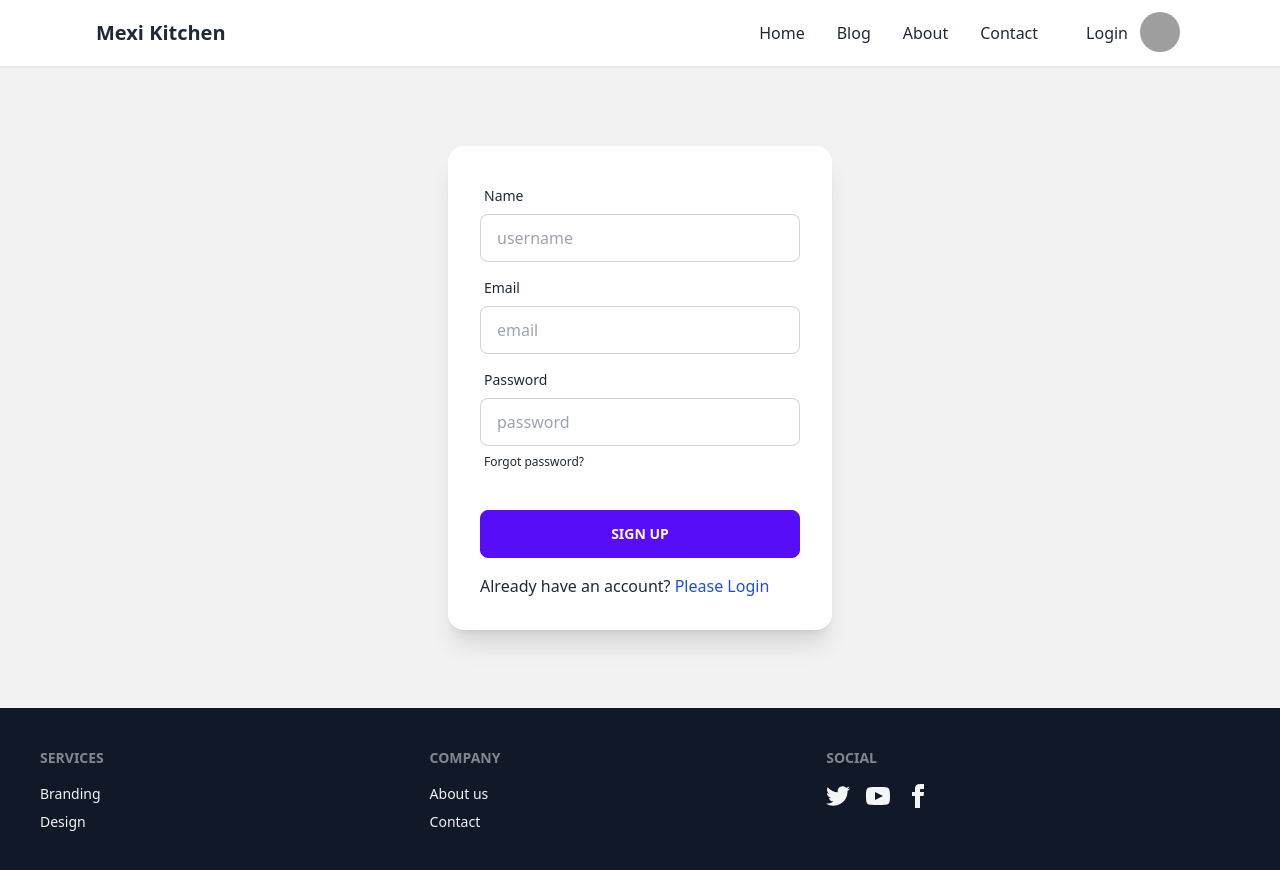
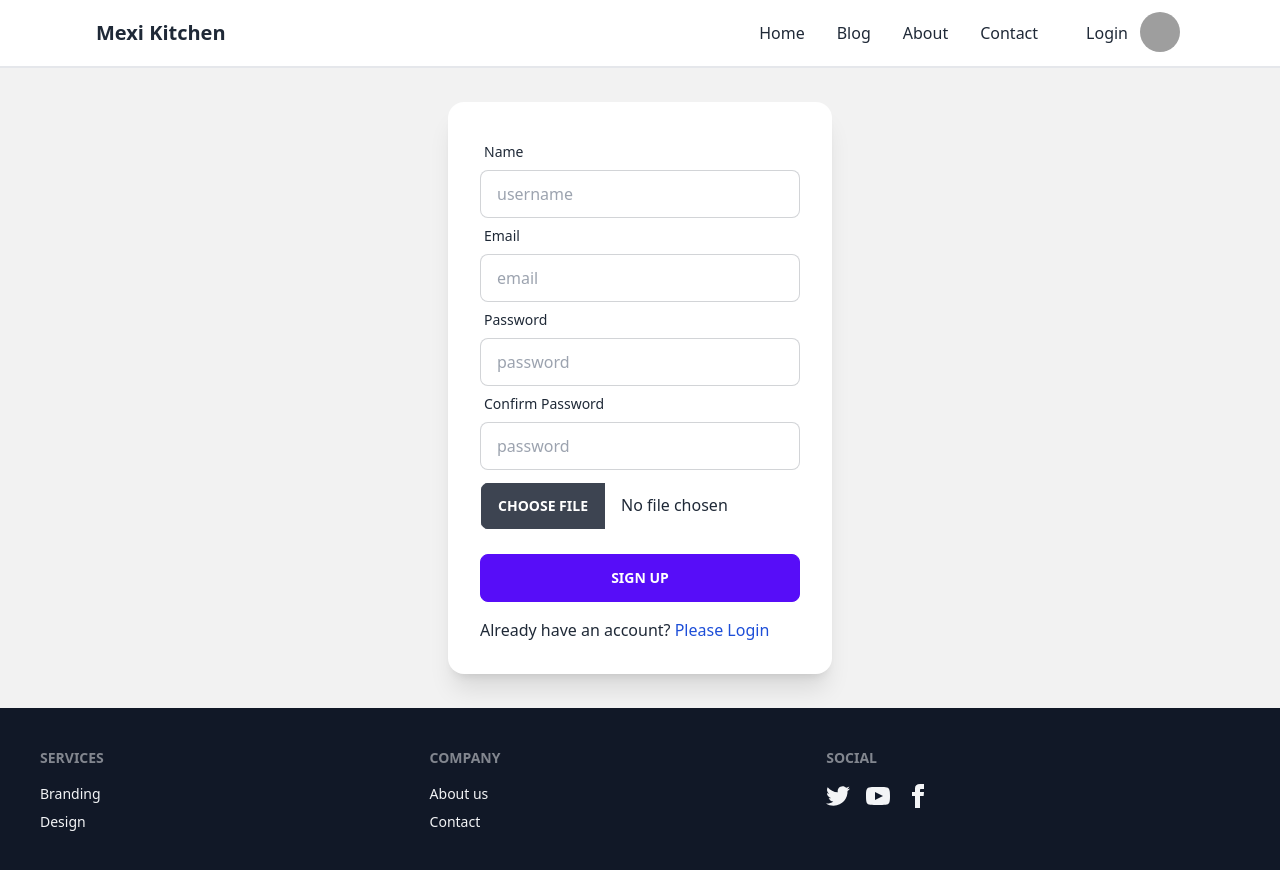
Before and after one commit to Jobayer98/b7a10-chef-recipe-hunter-client-side-Jobayer98, a React (Vite) app: page /signup in a window 1280 px wide. Built offline with nearby package versions, Linux system fonts and the light colour scheme; no server answers; grey boxes are pictures that could not be loaded.

Commit message:
complete login with email and password

```diff
--- a/src/context/authProvider.jsx
+++ b/src/context/authProvider.jsx
@@ -1,7 +1,11 @@
 /* eslint-disable no-unused-vars */
 /* eslint-disable react/prop-types */
 import { useEffect, useState } from "react";
-import { onAuthStateChanged } from "firebase/auth";
+import {
+  createUserWithEmailAndPassword,
+  onAuthStateChanged,
+  signInWithEmailAndPassword,
+} from "firebase/auth";
 import { getAuth } from "firebase/auth";
 
 import AuthContext from "./authContext";
@@ -13,8 +17,12 @@ const AuthProvider = ({ children }) => {
   const [loading, setLoading] = useState(true);
   const [user, setUser] = useState(null);
 
-  const register = (name, email, password) => {};
-  const login = (email, password) => {};
+  const register = (name, email, password) => {
+    return createUserWithEmailAndPassword(auth, email, password);
+  };
+  const login = (email, password) => {
+    return signInWithEmailAndPassword(auth, email, password);
+  };
   const signInWithGoogle = () => {};
   const signInWithGithub = () => {};
   const logout = () => {};
--- a/src/layout/Header/Header.jsx
+++ b/src/layout/Header/Header.jsx
@@ -27,7 +27,7 @@ const Header = () => {
         </div>
         <div className="flex-none">
           <div className="mr-2">
-            <button>Login</button>
+            <Link to="/login">Login</Link>
           </div>
           <div className="dropdown dropdown-end">
             <label tabIndex={0} className="btn btn-ghost btn-circle avatar">
--- a/src/pages/Auth/Login.jsx
+++ b/src/pages/Auth/Login.jsx
@@ -1,19 +1,51 @@
-import { Link } from "react-router-dom";
+import { Link, useNavigate } from "react-router-dom";
 import { BsGithub } from "react-icons/bs";
 import { FcGoogle } from "react-icons/fc";
+import { useContext, useState } from "react";
+
+import AuthContext from "../../context/authContext";
+
 const LoginPage = () => {
+  const [error, setError] = useState(false);
+  const { login } = useContext(AuthContext);
+
+  const navigate = useNavigate();
+
+  const handleSubmit = (e) => {
+    e.preventDefault();
+
+    const form = e.target;
+    const email = form.email.value;
+    const password = form.password.value;
+
+    login(email, password)
+      .then(() => {
+        navigate("/");
+      })
+      .catch((error) => {
+        console.log(error);
+        setError(true);
+      });
+  };
   return (
     <div className="hero min-h-[80vh] bg-base-200">
       <div className="hero-content w-[50%]">
         <div className="card flex-shrink-0 w-full max-w-sm shadow-xl bg-base-100">
           <div className="card-body">
-            <form>
+            {error && (
+              <p className="text-xl font-semibold text-red-500">
+                {" "}
+                Failed Login. Invalid Email or Password
+              </p>
+            )}
+            <form onSubmit={handleSubmit}>
               <div className="form-control">
                 <label className="label">
                   <span className="label-text">Email</span>
                 </label>
                 <input
                   type="email"
+                  name="email"
                   required
                   placeholder="email"
                   className="input input-bordered"
@@ -25,6 +57,7 @@ const LoginPage = () => {
                 </label>
                 <input
                   type="password"
+                  name="password"
                   required
                   placeholder="password"
                   className="input input-bordered"
--- a/src/pages/Auth/SignUp.jsx
+++ b/src/pages/Auth/SignUp.jsx
@@ -1,17 +1,57 @@
-import { Link } from "react-router-dom";
+/* eslint-disable no-unused-vars */
+import { useContext, useState } from "react";
+import { Link, useNavigate } from "react-router-dom";
+import AuthContext from "../../context/authContext";
 
 const SignUpPage = () => {
+  const [error, setError] = useState(false);
+  const [msg, setMsg] = useState("");
+  const { register } = useContext(AuthContext);
+  const navigate = useNavigate();
+
+  const handleSubmit = (e) => {
+    e.preventDefault();
+    const form = e.target;
+    const name = form.name.value;
+    const email = form.email.value;
+    const password = form.password.value;
+    const conPass = form.conpassword.value;
+    // const photo = e.target.file.value;
+
+    const isEqual = password === conPass;
+
+    if (!isEqual) {
+      setError(true);
+      setMsg("Registration Failed! Password did not match");
+      return;
+    }
+
+    register(name, email, password)
+      .then(() => {
+        navigate("/");
+      })
+      .catch(() => {
+        setError(true);
+        setMsg("Password is less than 6 character");
+      });
+  };
   return (
     <div className="hero min-h-[80vh] bg-base-200">
       <div className="hero-content w-[50%]">
         <div className="card flex-shrink-0 w-full max-w-sm shadow-xl bg-base-100">
           <div className="card-body">
+            {error && (
+              <p className="text-xl font-semibold text-red-500"> {msg}</p>
+            )}
+            <form onSubmit={handleSubmit}>
               <div className="form-control">
                 <label className="label">
                   <span className="label-text">Name</span>
                 </label>
                 <input
+                  name="name"
                   type="text"
+                  required
                   placeholder="username"
                   className="input input-bordered"
                 />
@@ -21,7 +61,9 @@ const SignUpPage = () => {
                   <span className="label-text">Email</span>
                 </label>
                 <input
-                type="text"
+                  name="email"
+                  type="email"
+                  required
                   placeholder="email"
                   className="input input-bordered"
                 />
@@ -31,19 +73,34 @@ const SignUpPage = () => {
                   <span className="label-text">Password</span>
                 </label>
                 <input
+                  name="password"
                   type="password"
+                  required
                   placeholder="password"
                   className="input input-bordered"
                 />
+              </div>
+              <div className="form-control">
                 <label className="label">
-                <a href="#" className="label-text-alt link link-hover">
-                  Forgot password?
-                </a>
+                  <span className="label-text">Confirm Password</span>
                 </label>
+                <input
+                  name="conpassword"
+                  type="password"
+                  required
+                  placeholder="password"
+                  className="input input-bordered"
+                />
               </div>
+              <input
+                name="file"
+                type="file"
+                className="file-input w-full max-w-xs mt-3"
+              />
               <div className="form-control mt-6 mb-0">
                 <button className="btn btn-primary">Sign Up</button>
               </div>
+            </form>
             <div className="mt-2  ">
               Already have an account?{" "}
               <Link className="text-blue-700 hover:underline" to="/login">
```
Lines whose indentation alone changed are shown as unchanged.
